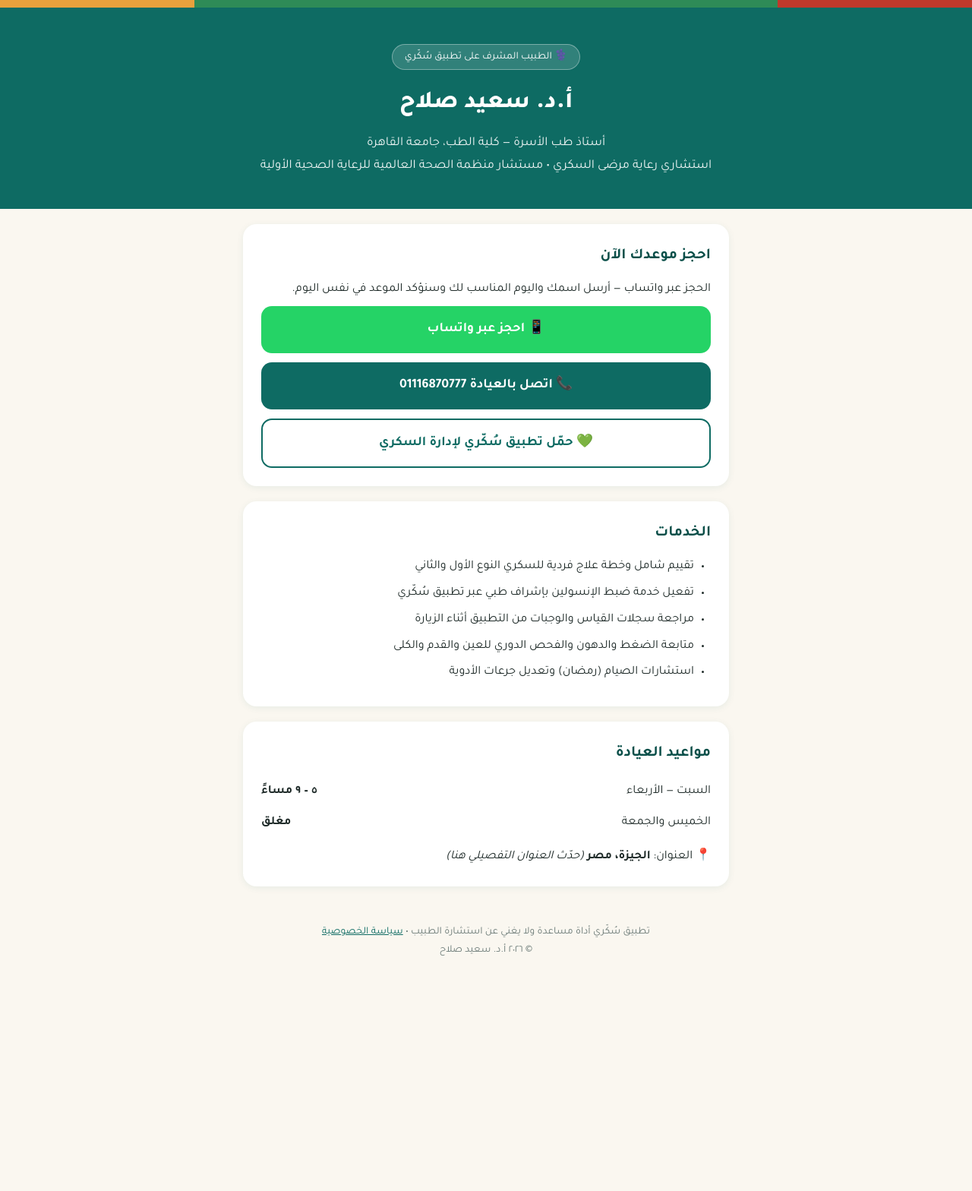
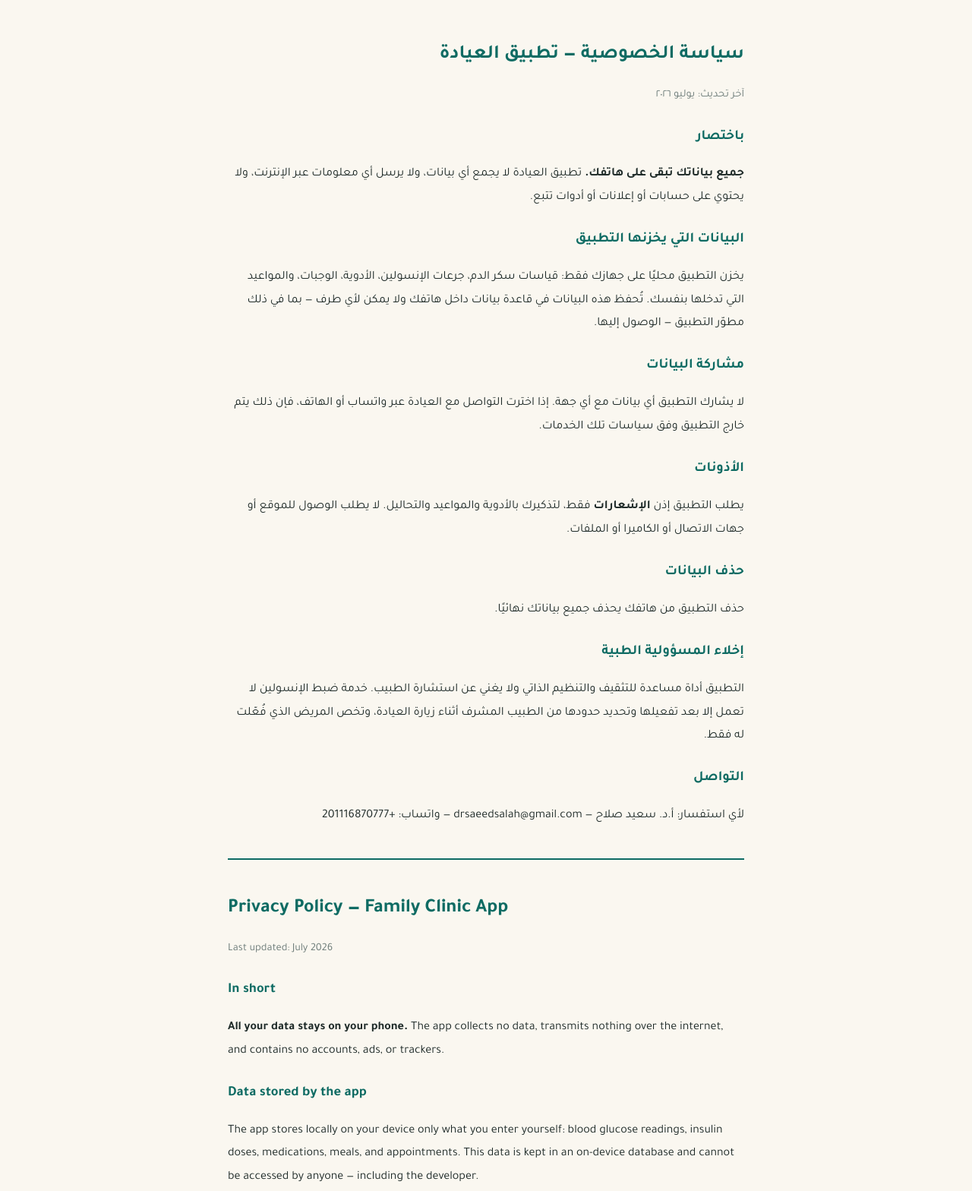
Before and after one commit to drsaaed/clinic, a plain HTML site: page privacy.html in a window 1280 px wide. Shown: the top 1568 px of the page at 76% size. Before the commit the page ends 1292 px from the top, so only its background shows below. Drawn offline with Linux system fonts and the light colour scheme.

Commit message:
Add files via upload

```diff
--- a/privacy.html
+++ b/privacy.html
@@ -3,100 +3,69 @@
 <head>
 <meta charset="UTF-8">
 <meta name="viewport" content="width=device-width, initial-scale=1.0">
-<title>عيادة أ.د. سعيد صلاح — طب الأسرة ورعاية السكري</title>
-<meta name="description" content="احجز موعدك مع أ.د. سعيد صلاح، أستاذ طب الأسرة بجامعة القاهرة واستشاري رعاية مرضى السكري — الطبيب المشرف على تطبيق سُكّري">
-<link rel="preconnect" href="https://fonts.googleapis.com">
-<link href="https://fonts.googleapis.com/css2?family=Tajawal:wght@400;500;700;800&display=swap" rel="stylesheet">
+<title>سياسة الخصوصية — تطبيق العيادة | Privacy Policy — Sokkary</title>
+<link href="https://fonts.googleapis.com/css2?family=Tajawal:wght@400;700;800&display=swap" rel="stylesheet">
 <style>
-  :root{
-    --teal:#0E6B63; --teal-dark:#0A4F49; --amber:#E8A13D;
-    --cream:#FAF7F0; --ink:#1E2A28; --ok:#2E8B57; --danger:#C0392B;
-  }
-  *{margin:0;padding:0;box-sizing:border-box}
-  body{font-family:'Tajawal',sans-serif;background:var(--cream);color:var(--ink);line-height:1.8}
-  .wrap{max-width:680px;margin:0 auto;padding:0 20px}
-
-  /* شريط النطاق — توقيع بصري مستوحى من مخطط السكر في التطبيق */
-  .range-band{height:10px;display:flex}
-  .range-band span:nth-child(1){flex:1;background:var(--danger)}
-  .range-band span:nth-child(2){flex:3;background:var(--ok)}
-  .range-band span:nth-child(3){flex:1;background:var(--amber)}
-
-  header{background:var(--teal);color:#fff;padding:48px 0 40px;text-align:center}
-  header .badge{display:inline-block;background:rgba(255,255,255,.15);border:1px solid rgba(255,255,255,.35);
-    border-radius:24px;padding:4px 16px;font-size:.85rem;margin-bottom:16px}
-  header h1{font-size:2rem;font-weight:800;margin-bottom:8px}
-  header p{opacity:.92;font-size:1.05rem}
-
-  .card{background:#fff;border-radius:18px;padding:24px;margin:20px 0;box-shadow:0 2px 10px rgba(14,107,99,.08)}
-  h2{color:var(--teal-dark);font-size:1.25rem;margin-bottom:12px}
+  :root{--teal:#0E6B63;--cream:#FAF7F0;--ink:#1E2A28}
+  body{font-family:'Tajawal',sans-serif;background:var(--cream);color:var(--ink);line-height:1.9;
+    max-width:680px;margin:0 auto;padding:32px 20px}
+  h1{color:var(--teal);font-size:1.6rem;margin-bottom:4px}
+  h2{color:var(--teal);font-size:1.15rem;margin:24px 0 8px}
+  .en{direction:ltr;text-align:left;border-top:2px solid var(--teal);margin-top:40px;padding-top:24px}
+  .date{color:#6b7a77;font-size:.9rem}
   ul{padding-right:22px}
-  li{margin-bottom:6px}
-
-  .cta{display:flex;flex-direction:column;gap:12px;margin-top:8px}
-  .btn{display:block;text-align:center;text-decoration:none;font-weight:700;font-size:1.1rem;
-    padding:15px;border-radius:14px;transition:transform .1s}
-  .btn:active{transform:scale(.98)}
-  .btn-wa{background:#25D366;color:#fff}
-  .btn-call{background:var(--teal);color:#fff}
-  .btn-app{background:#fff;color:var(--teal);border:2px solid var(--teal)}
-
-  .hours td{padding:6px 0}
-  .hours td:last-child{text-align:left;font-weight:700}
-  table{width:100%;border-collapse:collapse}
-
-  footer{text-align:center;padding:28px 20px;font-size:.85rem;color:#6b7a77}
-  footer a{color:var(--teal)}
+  .en ul{padding-right:0;padding-left:22px}
 </style>
 </head>
 <body>
-<div class="range-band" aria-hidden="true"><span></span><span></span><span></span></div>
-<header>
-  <div class="wrap">
-    <div class="badge">⚕️ الطبيب المشرف على تطبيق سُكّري</div>
-    <h1>أ.د. سعيد صلاح</h1>
-    <p>أستاذ طب الأسرة — كلية الطب، جامعة القاهرة<br>
-    استشاري رعاية مرضى السكري • مستشار منظمة الصحة العالمية للرعاية الصحية الأولية</p>
-  </div>
-</header>
+<h1>سياسة الخصوصية — تطبيق العيادة</h1>
+<p class="date">آخر تحديث: يوليو ٢٠٢٦</p>
 
-<main class="wrap">
-  <div class="card">
-    <h2>احجز موعدك الآن</h2>
-    <p>الحجز عبر واتساب — أرسل اسمك واليوم المناسب لك وسنؤكد الموعد في نفس اليوم.</p>
-    <div class="cta">
-      <a class="btn btn-wa" href="https://wa.me/201116870777?text=%D8%A7%D9%84%D8%B3%D9%84%D8%A7%D9%85%20%D8%B9%D9%84%D9%8A%D9%83%D9%85%D8%8C%20%D8%A3%D8%B1%D8%BA%D8%A8%20%D9%81%D9%8A%20%D8%AD%D8%AC%D8%B2%20%D9%85%D9%88%D8%B9%D8%AF%20%D8%A8%D8%B9%D9%8A%D8%A7%D8%AF%D8%A9%20%D8%A3.%D8%AF.%20%D8%B3%D8%B9%D9%8A%D8%AF%20%D8%B5%D9%84%D8%A7%D8%AD">
-        📱 احجز عبر واتساب</a>
-      <a class="btn btn-call" href="tel:+201116870777">📞 اتصل بالعيادة 01116870777</a>
-      <a class="btn btn-app" href="https://play.google.com/store/apps/details?id=com.saeedsalah.sokkary">
-        💚 حمّل تطبيق سُكّري لإدارة السكري</a>
-    </div>
-  </div>
+<h2>باختصار</h2>
+<p><strong>جميع بياناتك تبقى على هاتفك.</strong> تطبيق العيادة لا يجمع أي بيانات، ولا يرسل أي معلومات عبر الإنترنت، ولا يحتوي على حسابات أو إعلانات أو أدوات تتبع.</p>
 
-  <div class="card">
-    <h2>الخدمات</h2>
-    <ul>
-      <li>تقييم شامل وخطة علاج فردية للسكري النوع الأول والثاني</li>
-      <li>تفعيل خدمة ضبط الإنسولين بإشراف طبي عبر تطبيق سُكّري</li>
-      <li>مراجعة سجلات القياس والوجبات من التطبيق أثناء الزيارة</li>
-      <li>متابعة الضغط والدهون والفحص الدوري للعين والقدم والكلى</li>
-      <li>استشارات الصيام (رمضان) وتعديل جرعات الأدوية</li>
-    </ul>
-  </div>
+<h2>البيانات التي يخزنها التطبيق</h2>
+<p>يخزن التطبيق محليًا على جهازك فقط: قياسات سكر الدم، جرعات الإنسولين، الأدوية، الوجبات، والمواعيد التي تدخلها بنفسك. تُحفظ هذه البيانات في قاعدة بيانات داخل هاتفك ولا يمكن لأي طرف — بما في ذلك مطوّر التطبيق — الوصول إليها.</p>
 
-  <div class="card">
-    <h2>مواعيد العيادة</h2>
-    <table class="hours">
-      <tr><td>السبت — الأربعاء</td><td>٥ – ٩ مساءً</td></tr>
-      <tr><td>الخميس والجمعة</td><td>مغلق</td></tr>
-    </table>
-    <p style="margin-top:10px">📍 العنوان: <strong>الجيزة، مصر</strong> <em>(حدّث العنوان التفصيلي هنا)</em></p>
-  </div>
-</main>
+<h2>مشاركة البيانات</h2>
+<p>لا يشارك التطبيق أي بيانات مع أي جهة. إذا اخترت التواصل مع العيادة عبر واتساب أو الهاتف، فإن ذلك يتم خارج التطبيق وفق سياسات تلك الخدمات.</p>
 
-<footer>
-  تطبيق سُكّري أداة مساعدة ولا يغني عن استشارة الطبيب • <a href="privacy.html">سياسة الخصوصية</a>
-  <br>© ٢٠٢٦ أ.د. سعيد صلاح
-</footer>
+<h2>الأذونات</h2>
+<p>يطلب التطبيق إذن <strong>الإشعارات</strong> فقط، لتذكيرك بالأدوية والمواعيد والتحاليل. لا يطلب الوصول للموقع أو جهات الاتصال أو الكاميرا أو الملفات.</p>
+
+<h2>حذف البيانات</h2>
+<p>حذف التطبيق من هاتفك يحذف جميع بياناتك نهائيًا.</p>
+
+<h2>إخلاء المسؤولية الطبية</h2>
+<p>التطبيق أداة مساعدة للتثقيف والتنظيم الذاتي ولا يغني عن استشارة الطبيب. خدمة ضبط الإنسولين لا تعمل إلا بعد تفعيلها وتحديد حدودها من الطبيب المشرف أثناء زيارة العيادة، وتخص المريض الذي فُعّلت له فقط.</p>
+
+<h2>التواصل</h2>
+<p>لأي استفسار: أ.د. سعيد صلاح — drsaeedsalah@gmail.com — واتساب: +201116870777</p>
+
+<div class="en">
+<h1>Privacy Policy — Family Clinic App</h1>
+<p class="date">Last updated: July 2026</p>
+
+<h2>In short</h2>
+<p><strong>All your data stays on your phone.</strong> The app collects no data, transmits nothing over the internet, and contains no accounts, ads, or trackers.</p>
+
+<h2>Data stored by the app</h2>
+<p>The app stores locally on your device only what you enter yourself: blood glucose readings, insulin doses, medications, meals, and appointments. This data is kept in an on-device database and cannot be accessed by anyone — including the developer.</p>
+
+<h2>Data sharing</h2>
+<p>The app shares no data with any party. If you choose to contact the clinic via WhatsApp or phone, that happens outside the app under those services' own policies.</p>
+
+<h2>Permissions</h2>
+<p>The app requests only the <strong>notifications</strong> permission, to remind you of medications, visits, and labs. It does not request location, contacts, camera, or file access.</p>
+
+<h2>Data deletion</h2>
+<p>Uninstalling the app permanently deletes all your data.</p>
+
+<h2>Medical disclaimer</h2>
+<p>The app is a self-management support tool and is not a substitute for medical advice. The insulin titration feature is inactive by default and operates only after the supervising physician activates it and sets its parameters in-clinic, for that specific patient.</p>
+
+<h2>Contact</h2>
+<p>Prof. Saeed Salah — drsaeedsalah@gmail.com — WhatsApp: +201116870777</p>
+</div>
 </body>
 </html>
```
Also changed, not shown: index.html (added, +107 -0 lines).
